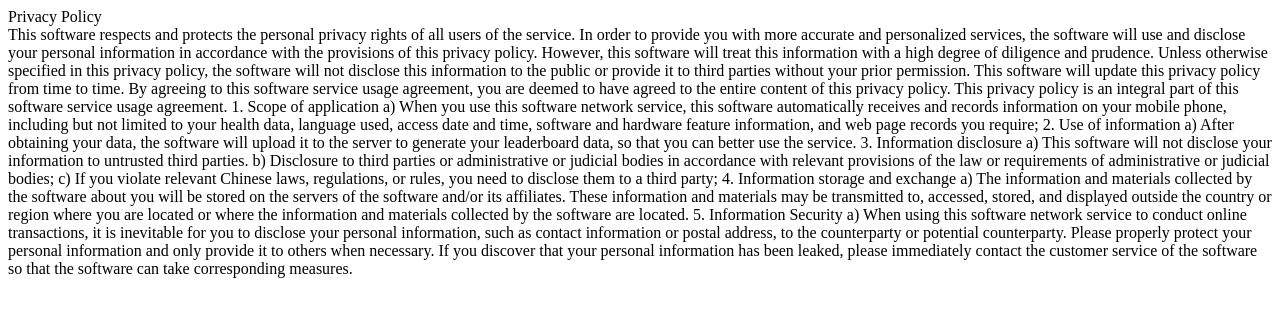
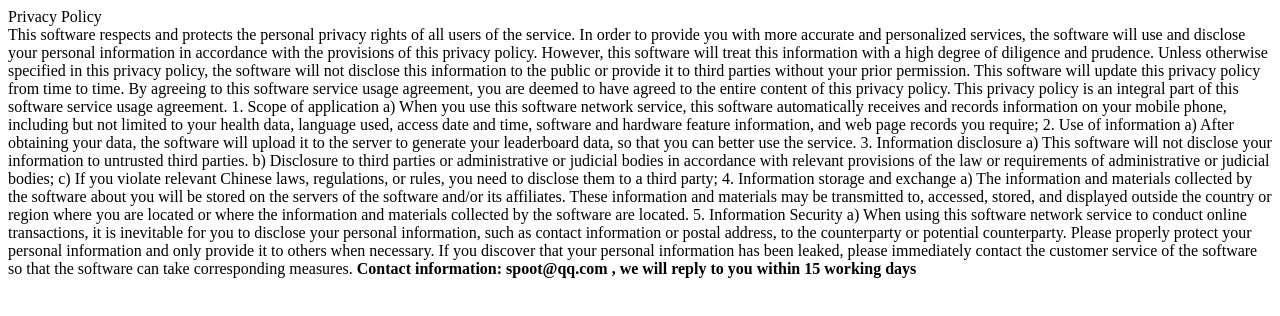
Before and after one commit to spootmu/spootmu.github.io, a plain HTML site: page pv.html in a window 1280 px wide. Drawn offline with Linux system fonts and the light colour scheme.

Commit message:
Update pv.html

```diff
--- a/pv.html
+++ b/pv.html
@@ -32,5 +32,6 @@ a) The information and materials collected by the software about you will be sto
 5. Information Security
 
 a) When using this software network service to conduct online transactions, it is inevitable for you to disclose your personal information, such as contact information or postal address, to the counterparty or potential counterparty. Please properly protect your personal information and only provide it to others when necessary. If you discover that your personal information has been leaked, please immediately contact the customer service of the software so that the software can take corresponding measures.
-</body>
+<b>Contact information: spoot@qq.com , we will reply to you within 15 working days</b>
+    </body>
 </html>
```
